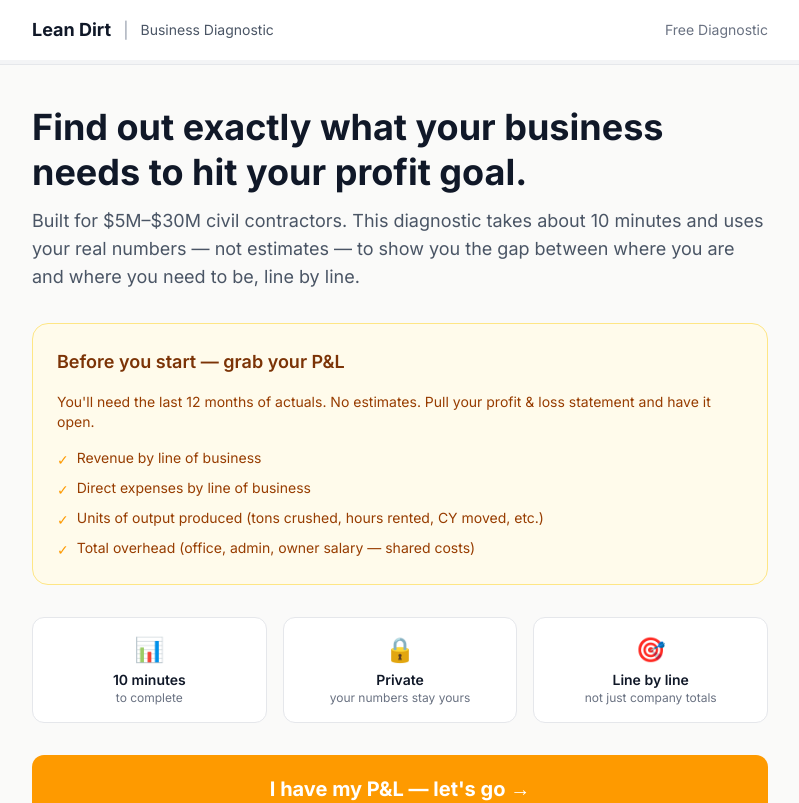
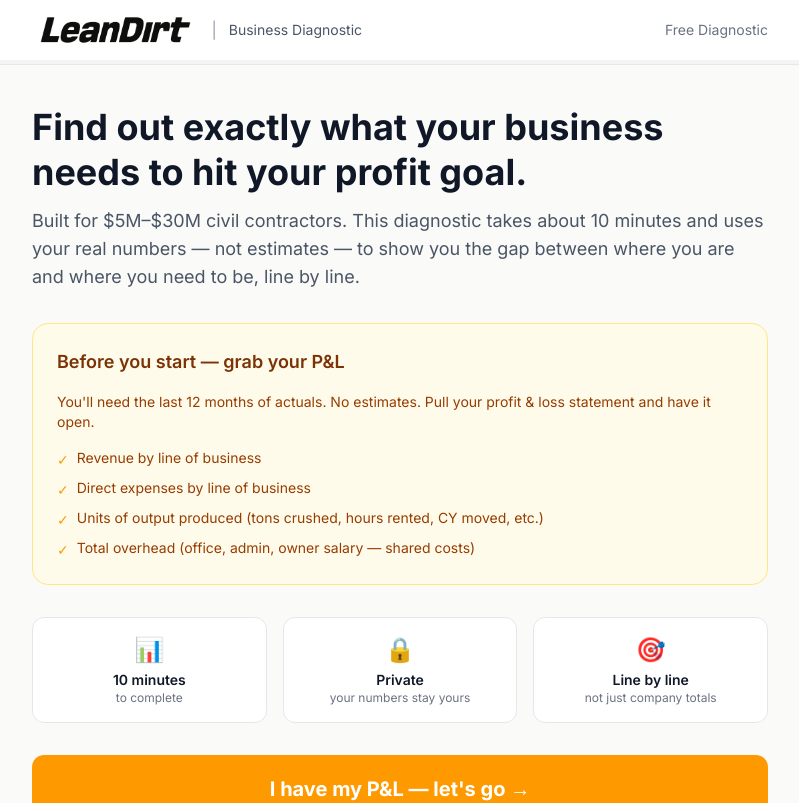
Before and after one commit to zdestes/lean-dirt-diagnostic, a Next.js app: page / in a window 1280 px wide. Shown: the top 803 px of the page, without its empty margins (240-1039 px from the left). Built offline with nearby package versions, Linux system fonts and the light colour scheme.

Commit message:
Replace Lean Dirt text with wordmark in header

```diff
--- a/src/components/DiagnosticWizard.tsx
+++ b/src/components/DiagnosticWizard.tsx
@@ -160,7 +160,7 @@ export default function DiagnosticWizard() {
       <header className="bg-white border-b border-gray-200 sticky top-0 z-10">
         <div className="max-w-3xl mx-auto px-4 py-4 flex items-center justify-between">
           <div className="flex items-center gap-3">
-            <span className="font-bold text-gray-900 text-lg">Lean Dirt</span>
+            <img src="/wordmark.png" alt="Lean Dirt" className="h-7 w-auto" />
             <span className="text-gray-400">|</span>
             <span className="text-gray-600 text-sm">Business Diagnostic</span>
           </div>
```
Also changed, not shown: public/wordmark.png (added).
